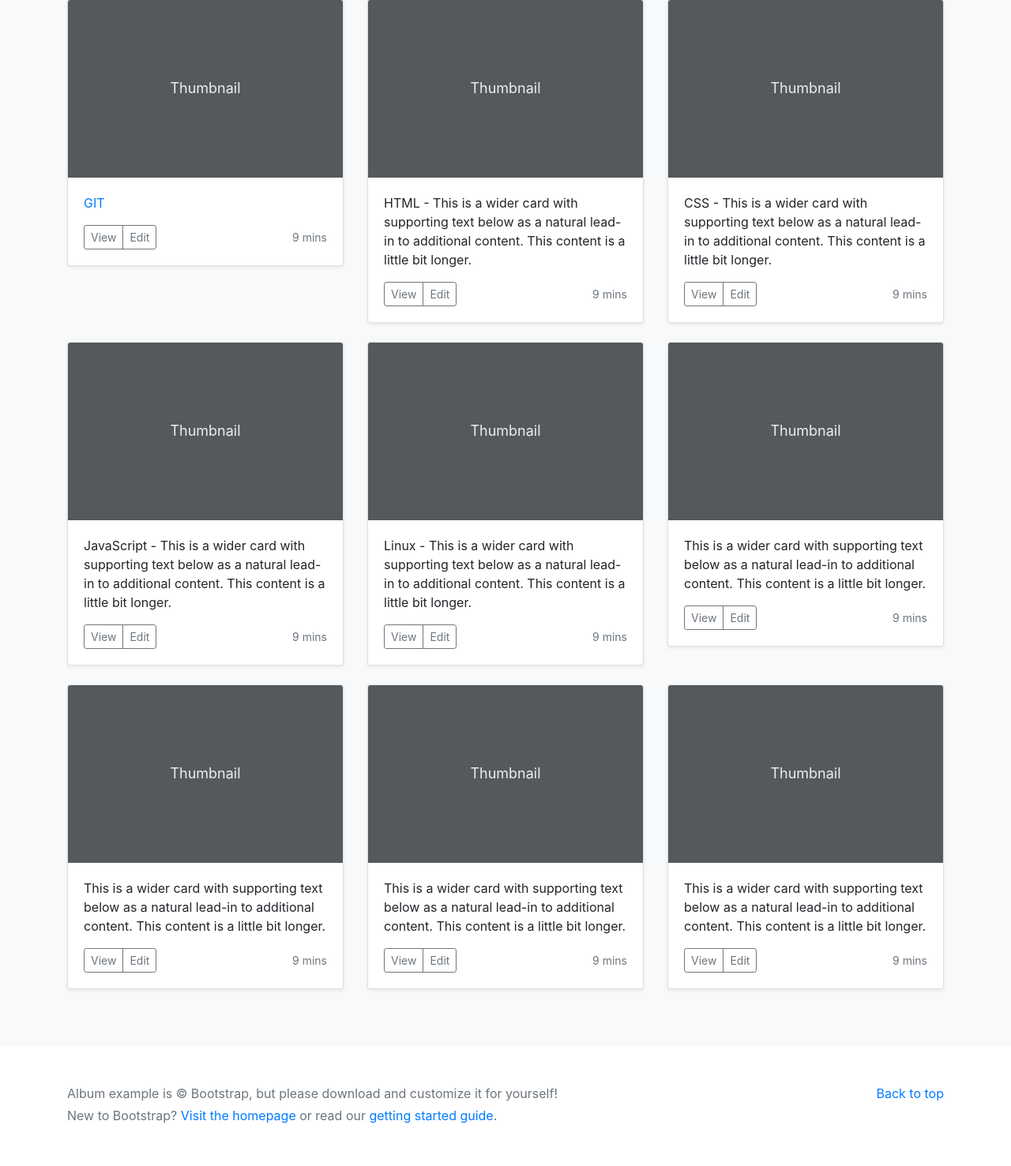
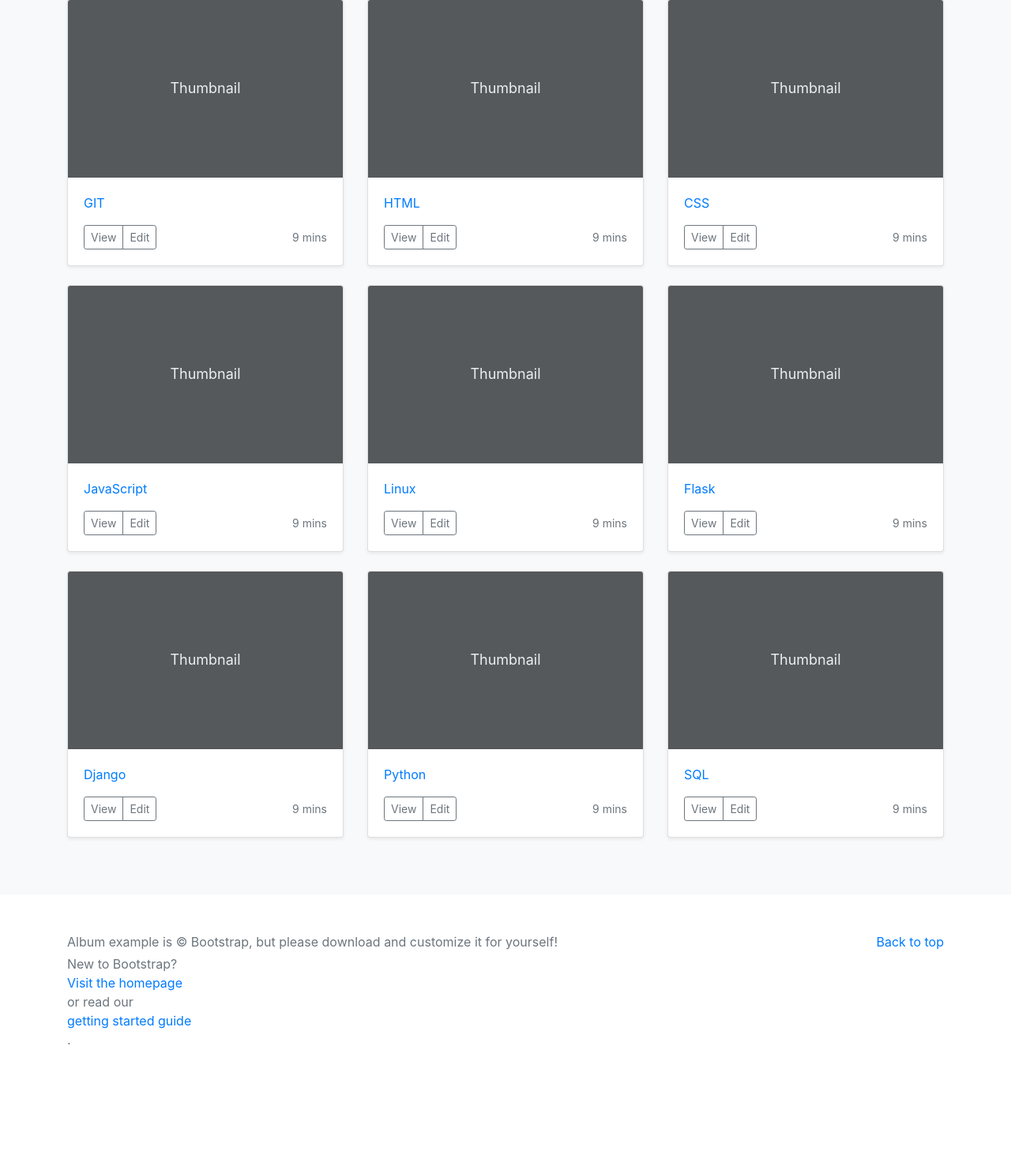
Before and after one commit to mateusgomes01/project0, a PHP site: page /album.html in a window 1280 px wide. Shown: the part 501-1978 px from the top of the page at 79% size. After the commit the page ends 1824 px from the top, so only its background shows below. Run offline with PHP 8.4, Linux system fonts and the light colour scheme; some libraries are stand-ins or nearby versions.

Commit message:
Included hyperlink for every card and smooth animation when hovering a card

```diff
--- a/album.css
+++ b/album.css
@@ -31,3 +31,19 @@ footer {
 footer p {
   margin-bottom: .25rem;
 }
+
+a {
+	-webkit-transition: 0.2s ease-in-out;
+  -moz-transition: 0.2s ease-in-out;
+  -o-transition: 0.2s ease-in-out;
+	display: block;
+}
+
+a:hover {
+	-webkit-transform: scale(1.1);
+	-moz-transform: scale(1.1);
+	-o-transform: scale(1.1);
+	-ms-transform: scale(1.1);
+	transform: scale(1.1);
+	box-shadow: 0 0 10px rgba(0, 0, 0, 0.5);
+}
--- a/album.html
+++ b/album.html
@@ -111,11 +111,13 @@
 						</div>
 					</a>
         </div>
+
         <div class="col-md-4">
+					<a href="#">
 						<div class="card mb-4 shadow-sm">
 							<svg class="bd-placeholder-img card-img-top" width="100%" height="225" xmlns="http://www.w3.org/2000/svg" preserveAspectRatio="xMidYMid slice" focusable="false" role="img" aria-label="Placeholder: Thumbnail"><title>Placeholder</title><rect width="100%" height="100%" fill="#55595c"/><text x="50%" y="50%" fill="#eceeef" dy=".3em">Thumbnail</text></svg>
 							<div class="card-body">
-              <p class="card-text">HTML - This is a wider card with supporting text below as a natural lead-in to additional content. This content is a little bit longer.</p>
+								<p class="card-text">HTML</p>
 								<div class="d-flex justify-content-between align-items-center">
 									<div class="btn-group">
 										<button type="button" class="btn btn-sm btn-outline-secondary">View</button>
@@ -125,12 +127,15 @@
 								</div>
 							</div>
 						</div>
+          </a>
         </div>
+
         <div class="col-md-4">
+					<a href="#">
 						<div class="card mb-4 shadow-sm">
 							<svg class="bd-placeholder-img card-img-top" width="100%" height="225" xmlns="http://www.w3.org/2000/svg" preserveAspectRatio="xMidYMid slice" focusable="false" role="img" aria-label="Placeholder: Thumbnail"><title>Placeholder</title><rect width="100%" height="100%" fill="#55595c"/><text x="50%" y="50%" fill="#eceeef" dy=".3em">Thumbnail</text></svg>
 							<div class="card-body">
-              <p class="card-text">CSS - This is a wider card with supporting text below as a natural lead-in to additional content. This content is a little bit longer.</p>
+								<p class="card-text">CSS</p>
 								<div class="d-flex justify-content-between align-items-center">
 									<div class="btn-group">
 										<button type="button" class="btn btn-sm btn-outline-secondary">View</button>
@@ -140,13 +145,15 @@
 								</div>
 							</div>
 						</div>
+					</a>
         </div>
 
         <div class="col-md-4">
+					<a href="#">
 						<div class="card mb-4 shadow-sm">
 							<svg class="bd-placeholder-img card-img-top" width="100%" height="225" xmlns="http://www.w3.org/2000/svg" preserveAspectRatio="xMidYMid slice" focusable="false" role="img" aria-label="Placeholder: Thumbnail"><title>Placeholder</title><rect width="100%" height="100%" fill="#55595c"/><text x="50%" y="50%" fill="#eceeef" dy=".3em">Thumbnail</text></svg>
 							<div class="card-body">
-              <p class="card-text">JavaScript - This is a wider card with supporting text below as a natural lead-in to additional content. This content is a little bit longer.</p>
+								<p class="card-text">JavaScript</p>
 								<div class="d-flex justify-content-between align-items-center">
 									<div class="btn-group">
 										<button type="button" class="btn btn-sm btn-outline-secondary">View</button>
@@ -156,12 +163,15 @@
 								</div>
 							</div>
 						</div>
+						</a>
         </div>
+
         <div class="col-md-4">
+					<a href="#">
 						<div class="card mb-4 shadow-sm">
 							<svg class="bd-placeholder-img card-img-top" width="100%" height="225" xmlns="http://www.w3.org/2000/svg" preserveAspectRatio="xMidYMid slice" focusable="false" role="img" aria-label="Placeholder: Thumbnail"><title>Placeholder</title><rect width="100%" height="100%" fill="#55595c"/><text x="50%" y="50%" fill="#eceeef" dy=".3em">Thumbnail</text></svg>
 							<div class="card-body">
-              <p class="card-text">Linux - This is a wider card with supporting text below as a natural lead-in to additional content. This content is a little bit longer.</p>
+								<p class="card-text">Linux</p>
 								<div class="d-flex justify-content-between align-items-center">
 									<div class="btn-group">
 										<button type="button" class="btn btn-sm btn-outline-secondary">View</button>
@@ -171,12 +181,15 @@
 								</div>
 							</div>
 						</div>
+					</a>
         </div>
+
 				<div class="col-md-4">
+					<a href="#">
 						<div class="card mb-4 shadow-sm">
 							<svg class="bd-placeholder-img card-img-top" width="100%" height="225" xmlns="http://www.w3.org/2000/svg" preserveAspectRatio="xMidYMid slice" focusable="false" role="img" aria-label="Placeholder: Thumbnail"><title>Placeholder</title><rect width="100%" height="100%" fill="#55595c"/><text x="50%" y="50%" fill="#eceeef" dy=".3em">Thumbnail</text></svg>
 							<div class="card-body">
-              <p class="card-text">This is a wider card with supporting text below as a natural lead-in to additional content. This content is a little bit longer.</p>
+								<p class="card-text">Flask</p>
 								<div class="d-flex justify-content-between align-items-center">
 									<div class="btn-group">
 										<button type="button" class="btn btn-sm btn-outline-secondary">View</button>
@@ -186,13 +199,15 @@
 								</div>
 							</div>
 						</div>
+					</a>
         </div>
 
         <div class="col-md-4">
+					<a href="#">
 						<div class="card mb-4 shadow-sm">
 							<svg class="bd-placeholder-img card-img-top" width="100%" height="225" xmlns="http://www.w3.org/2000/svg" preserveAspectRatio="xMidYMid slice" focusable="false" role="img" aria-label="Placeholder: Thumbnail"><title>Placeholder</title><rect width="100%" height="100%" fill="#55595c"/><text x="50%" y="50%" fill="#eceeef" dy=".3em">Thumbnail</text></svg>
 							<div class="card-body">
-              <p class="card-text">This is a wider card with supporting text below as a natural lead-in to additional content. This content is a little bit longer.</p>
+								<p class="card-text">Django</p>
 								<div class="d-flex justify-content-between align-items-center">
 									<div class="btn-group">
 										<button type="button" class="btn btn-sm btn-outline-secondary">View</button>
@@ -202,12 +217,15 @@
 								</div>
 							</div>
 						</div>
+					</a>
         </div>
+
         <div class="col-md-4">
+					<a href="#">
 						<div class="card mb-4 shadow-sm">
 							<svg class="bd-placeholder-img card-img-top" width="100%" height="225" xmlns="http://www.w3.org/2000/svg" preserveAspectRatio="xMidYMid slice" focusable="false" role="img" aria-label="Placeholder: Thumbnail"><title>Placeholder</title><rect width="100%" height="100%" fill="#55595c"/><text x="50%" y="50%" fill="#eceeef" dy=".3em">Thumbnail</text></svg>
 							<div class="card-body">
-              <p class="card-text">This is a wider card with supporting text below as a natural lead-in to additional content. This content is a little bit longer.</p>
+								<p class="card-text">Python</p>
 								<div class="d-flex justify-content-between align-items-center">
 									<div class="btn-group">
 										<button type="button" class="btn btn-sm btn-outline-secondary">View</button>
@@ -217,12 +235,15 @@
 								</div>
 							</div>
 						</div>
+					</a>
         </div>
+
         <div class="col-md-4">
+					<a href="#">
 						<div class="card mb-4 shadow-sm">
 							<svg class="bd-placeholder-img card-img-top" width="100%" height="225" xmlns="http://www.w3.org/2000/svg" preserveAspectRatio="xMidYMid slice" focusable="false" role="img" aria-label="Placeholder: Thumbnail"><title>Placeholder</title><rect width="100%" height="100%" fill="#55595c"/><text x="50%" y="50%" fill="#eceeef" dy=".3em">Thumbnail</text></svg>
 							<div class="card-body">
-              <p class="card-text">This is a wider card with supporting text below as a natural lead-in to additional content. This content is a little bit longer.</p>
+								<p class="card-text">SQL</p>
 								<div class="d-flex justify-content-between align-items-center">
 									<div class="btn-group">
 										<button type="button" class="btn btn-sm btn-outline-secondary">View</button>
@@ -232,7 +253,9 @@
 								</div>
 							</div>
 						</div>
+					</a>
         </div>
+
       </div>
     </div>
   </div>
```
Lines whose indentation alone changed are shown as unchanged.
